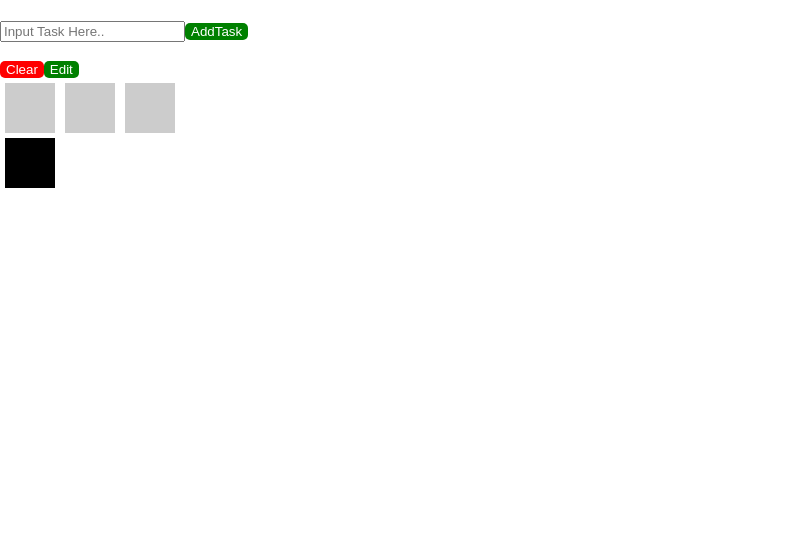
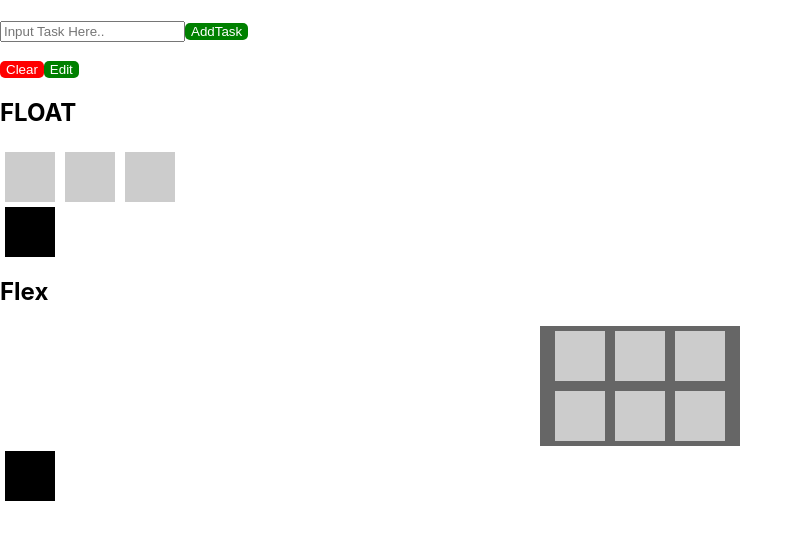
Before and after one commit to rinalditoryanari/belajar-react, a React (Create React App) app: page / in a window 1280 px wide. Shown: the top 540 px of the page, without its empty margins (0-803 px from the left). Built offline with nearby package versions, Linux system fonts and the light colour scheme.

Commit message:
flex is better + easier

```diff
--- a/src/App.js
+++ b/src/App.js
@@ -1,8 +1,8 @@
-import React, { useState} from "react";
-import Button from "./components/Button";
-import Input from "./components/Input";
-import ListItem from "./components/ListItem";
-import { globalstyles } from "./theme/globalStyles";
+import React, { useState } from 'react';
+import Button from './components/Button';
+import Input from './components/Input';
+import ListItem from './components/ListItem';
+import { globalstyles } from './theme/globalStyles';
 
 const App = () => {
   // ini buat datanya
@@ -12,60 +12,169 @@ const App = () => {
   });
 
   // ini buat input data
-  const [newTaskValue, setNewTaskValue] = useState("");
-
+  const [newTaskValue, setNewTaskValue] = useState('');
 
   // ini buat nambah task
   const actionAddTask = () => {
     if (newTaskValue.trim() === '') {
       return false;
     }
-    const newData = taskList.data
+    const newData = taskList.data;
     newData.push(newTaskValue);
     // alert(JSON.stringify(newData))
     // setTaskList({rand: Math.random(), data: newData})
-    setTaskList({data: newData});
+    setTaskList({ data: newData });
     setNewTaskValue('');
   };
   // btw ini rand: Math.random bisa diganti angka sama2 1 atau 1; rand + 1
   // sebenernya gak usah pake rand sih, asal di bikin object juga bisa aja
 
   const deleteTask = (value) => {
-    const newList = Array.from(taskList.data).filter((item) => item !== value);
-    setTaskList({data: newList});
-  }
+    const newList = Array.from(taskList.data).filter(
+      (item) => item !== value
+    );
+    setTaskList({ data: newList });
+  };
 
   return (
     <div style={globalstyles.row}>
-      <br/>
+      <br />
       <div>
         <Input
           value={newTaskValue}
-          onChange={(e)=>setNewTaskValue(e.target.value)}>
-        </Input>
-        <Button
-          text="AddTask"
-          onClick={actionAddTask}>
-        </Button>
+          onChange={(e) => setNewTaskValue(e.target.value)}
+        ></Input>
+        <Button text="AddTask" onClick={actionAddTask}></Button>
       </div>
       <div>
-        <ListItem list={taskList.data.map((item)=>(
-          <li>
-            {item}
-            <Button text="hapus" onClick={()=>deleteTask(item)}/>
-          </li>))} >
-        </ListItem>
+        <ListItem
+          list={taskList.data.map((item) => (
+            <li>
+              {item}
+              <Button text="hapus" onClick={() => deleteTask(item)} />
+            </li>
+          ))}
+        ></ListItem>
       </div>
-      <Button backgroundColor="red" text="Clear" onClick={() => setTaskList({data:[]})}></Button>
+      <Button
+        backgroundColor="red"
+        text="Clear"
+        onClick={() => setTaskList({ data: [] })}
+      ></Button>
       <Button text="Edit"></Button>
+      <h2>FLOAT</h2>
       <div>
-        <div style={{backgroundColor: "#ccc", width: 50, height: 50, margin: 5, float: "left"}}></div>
-        <div style={{backgroundColor: "#ccc", width: 50, height: 50, margin: 5, float: "left"}}></div>
-        <div style={{backgroundColor: "#ccc", width: 50, height: 50, margin: 5, float: "left"}}></div>
+        <div
+          style={{
+            backgroundColor: '#ccc',
+            width: 50,
+            height: 50,
+            margin: 5,
+            float: 'left',
+          }}
+        ></div>
+        <div
+          style={{
+            backgroundColor: '#ccc',
+            width: 50,
+            height: 50,
+            margin: 5,
+            float: 'left',
+          }}
+        ></div>
+        <div
+          style={{
+            backgroundColor: '#ccc',
+            width: 50,
+            height: 50,
+            margin: 5,
+            float: 'left',
+          }}
+        ></div>
       </div>
-      <div style={{backgroundColor: "black", width: 50, height: 50, margin: 5, clear: "both"}}></div>
+      <div
+        style={{
+          backgroundColor: 'black',
+          width: 50,
+          height: 50,
+          margin: 5,
+          clear: 'both',
+        }}
+      ></div>
+
+      <h2>Flex</h2>
+      <div
+        style={{
+          backgroundColor: '#666',
+          display: 'flex',
+          flexDirection: 'row',
+          // width: "80%",
+          maxWidth: 200,
+          margin: 'auto',
+          flexWrap: 'wrap',
+          justifyContent: 'center',
+        }}
+      >
+        <div
+          style={{
+            backgroundColor: '#ccc',
+            width: 50,
+            height: 50,
+            margin: 5,
+          }}
+        ></div>
+        <div
+          style={{
+            backgroundColor: '#ccc',
+            width: 50,
+            height: 50,
+            margin: 5,
+          }}
+        ></div>
+        <div
+          style={{
+            backgroundColor: '#ccc',
+            width: 50,
+            height: 50,
+            margin: 5,
+          }}
+        ></div>
+        <div
+          style={{
+            backgroundColor: '#ccc',
+            width: 50,
+            height: 50,
+            margin: 5,
+          }}
+        ></div>
+        <div
+          style={{
+            backgroundColor: '#ccc',
+            width: 50,
+            height: 50,
+            margin: 5,
+          }}
+        ></div>
+        <div
+          style={{
+            backgroundColor: '#ccc',
+            width: 50,
+            height: 50,
+            margin: 5,
+          }}
+        ></div>
+      </div>
+      <div
+        style={{
+          backgroundColor: 'black',
+          width: 50,
+          height: 50,
+          margin: 5,
+          clear: 'both',
+        }}
+      ></div>
     </div>
   );
-}
+};
 
 export default App;
```
